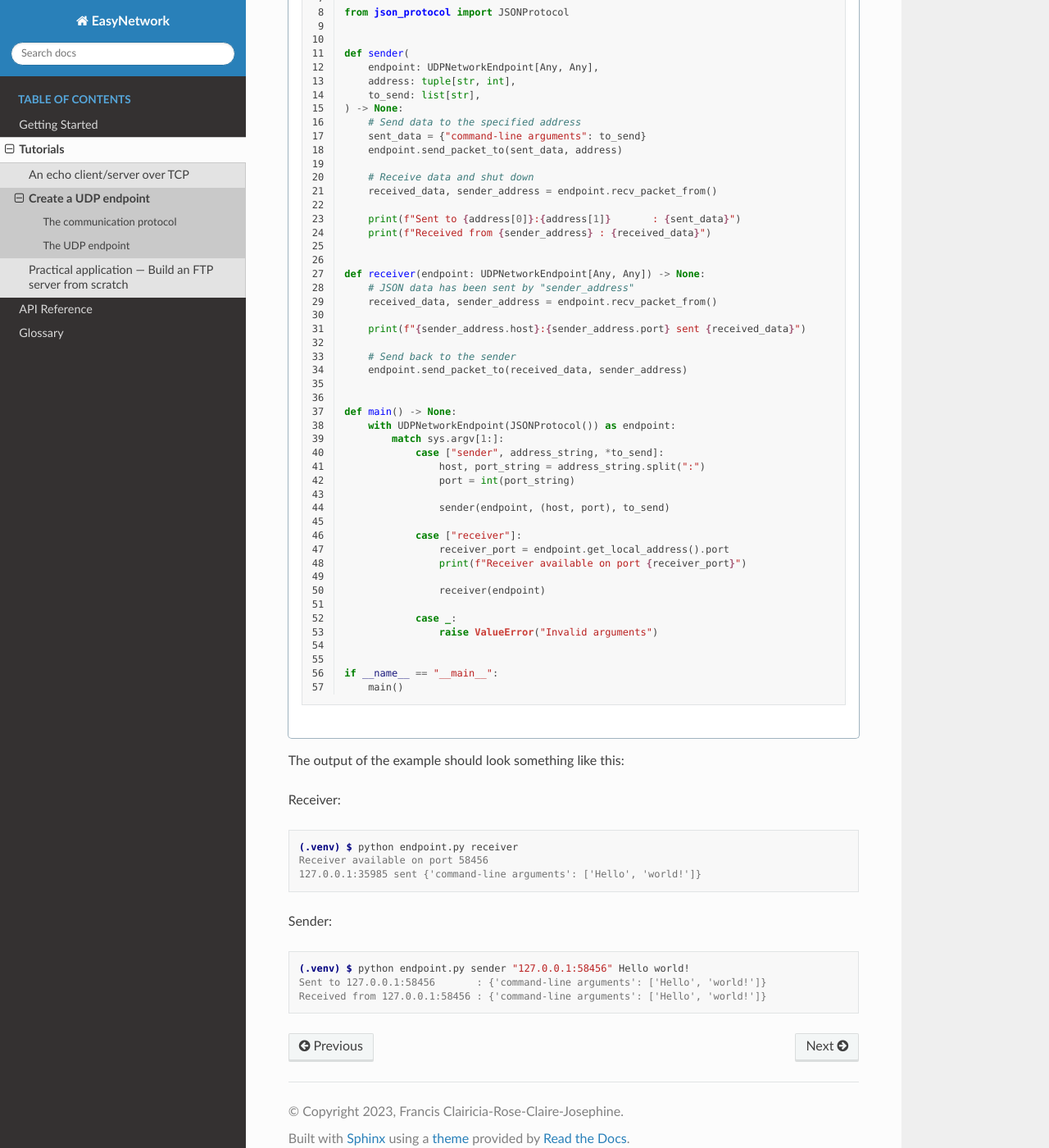
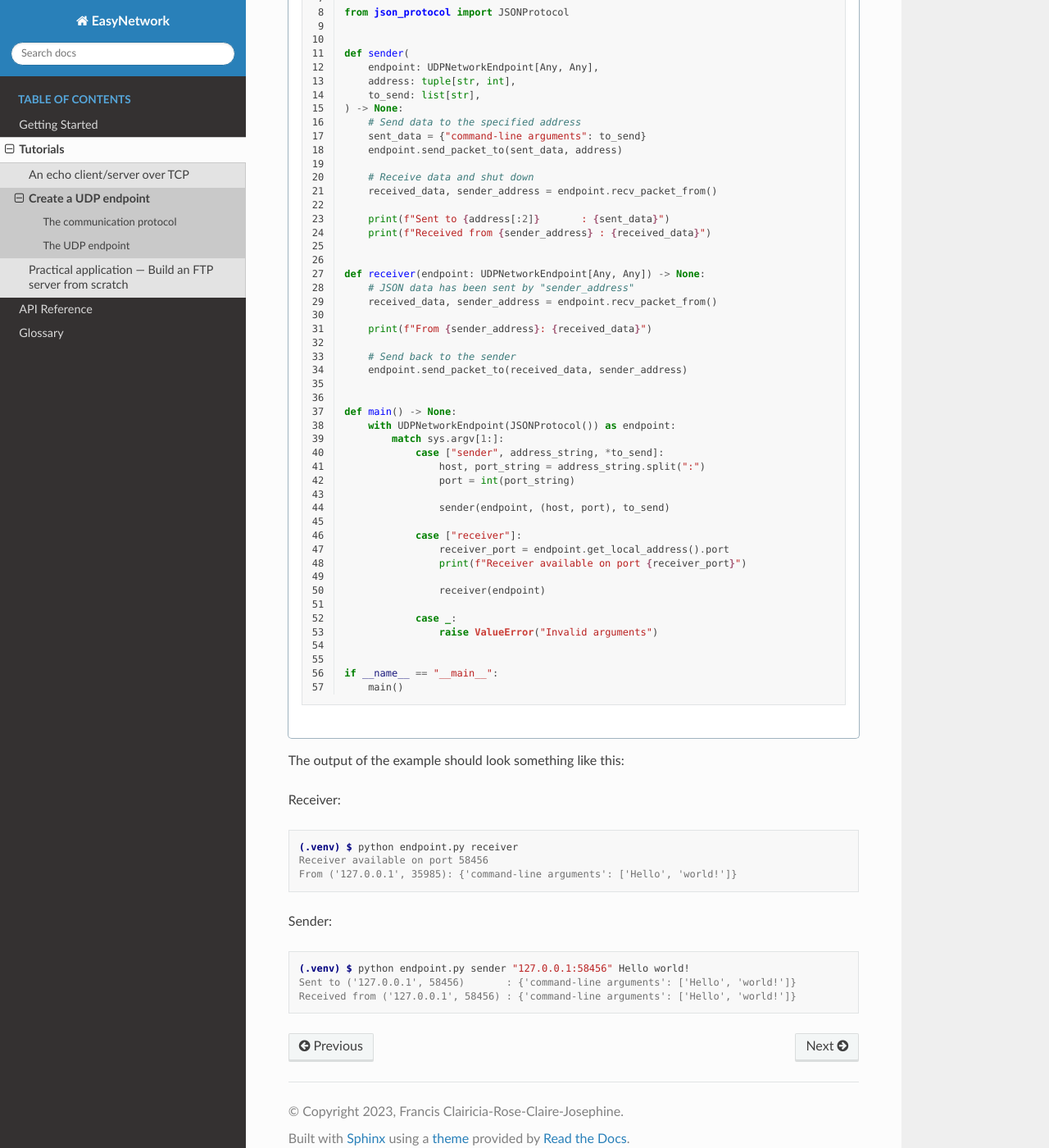
Before and after one commit to francis-clairicia/EasyNetwork, a Sphinx documentation site: the page built from docs/source/tutorials/udp_endpoint.rst, in a window 1280 px wide and 1400 px high, scrolled down 1574 px. Shown: the whole window at 82% size. Built offline with Sphinx 7.4.7 and the Read the Docs theme 2.0.0, drawn with Linux system fonts in a browser that asks for light colours.

Commit message:
[DOCS] Fix UDP endpoint tutorial examples

```diff
--- a/docs/source/_include/examples/tutorials/udp_endpoint/async_endpoint.py
+++ b/docs/source/_include/examples/tutorials/udp_endpoint/async_endpoint.py
@@ -21,7 +21,7 @@ async def sender(
     # Receive data and shut down
     received_data, sender_address = await endpoint.recv_packet_from()
 
-    print(f"Sent to {address[0]}:{address[1]}       : {sent_data}")
+    print(f"Sent to {address[:2]}       : {sent_data}")
     print(f"Received from {sender_address} : {received_data}")
 
 
@@ -29,7 +29,7 @@ async def receiver(endpoint: AsyncUDPNetworkEndpoint[Any, Any]) -> None:
     # JSON data has been sent by "sender_address"
     received_data, sender_address = await endpoint.recv_packet_from()
 
-    print(f"{sender_address.host}:{sender_address.port} sent {received_data}")
+    print(f"From {sender_address}: {received_data}")
 
     # Send back to the sender
     await endpoint.send_packet_to(received_data, sender_address)
--- a/docs/source/_include/examples/tutorials/udp_endpoint/endpoint.py
+++ b/docs/source/_include/examples/tutorials/udp_endpoint/endpoint.py
@@ -20,7 +20,7 @@ def sender(
     # Receive data and shut down
     received_data, sender_address = endpoint.recv_packet_from()
 
-    print(f"Sent to {address[0]}:{address[1]}       : {sent_data}")
+    print(f"Sent to {address[:2]}       : {sent_data}")
     print(f"Received from {sender_address} : {received_data}")
 
 
@@ -28,7 +28,7 @@ def receiver(endpoint: UDPNetworkEndpoint[Any, Any]) -> None:
     # JSON data has been sent by "sender_address"
     received_data, sender_address = endpoint.recv_packet_from()
 
-    print(f"{sender_address.host}:{sender_address.port} sent {received_data}")
+    print(f"From {sender_address}: {received_data}")
 
     # Send back to the sender
     endpoint.send_packet_to(received_data, sender_address)
--- a/docs/source/tutorials/udp_endpoint.rst
+++ b/docs/source/tutorials/udp_endpoint.rst
@@ -51,7 +51,7 @@ Receiver:
 
    (.venv) $ python endpoint.py receiver
    Receiver available on port 58456
-   127.0.0.1:35985 sent {'command-line arguments': ['Hello', 'world!']}
+   From ('127.0.0.1', 35985): {'command-line arguments': ['Hello', 'world!']}
 
 
 Sender:
@@ -59,5 +59,5 @@ Sender:
 .. code-block:: console
 
    (.venv) $ python endpoint.py sender "127.0.0.1:58456" Hello world!
-   Sent to 127.0.0.1:58456       : {'command-line arguments': ['Hello', 'world!']}
-   Received from 127.0.0.1:58456 : {'command-line arguments': ['Hello', 'world!']}
+   Sent to ('127.0.0.1', 58456)       : {'command-line arguments': ['Hello', 'world!']}
+   Received from ('127.0.0.1', 58456) : {'command-line arguments': ['Hello', 'world!']}
```
